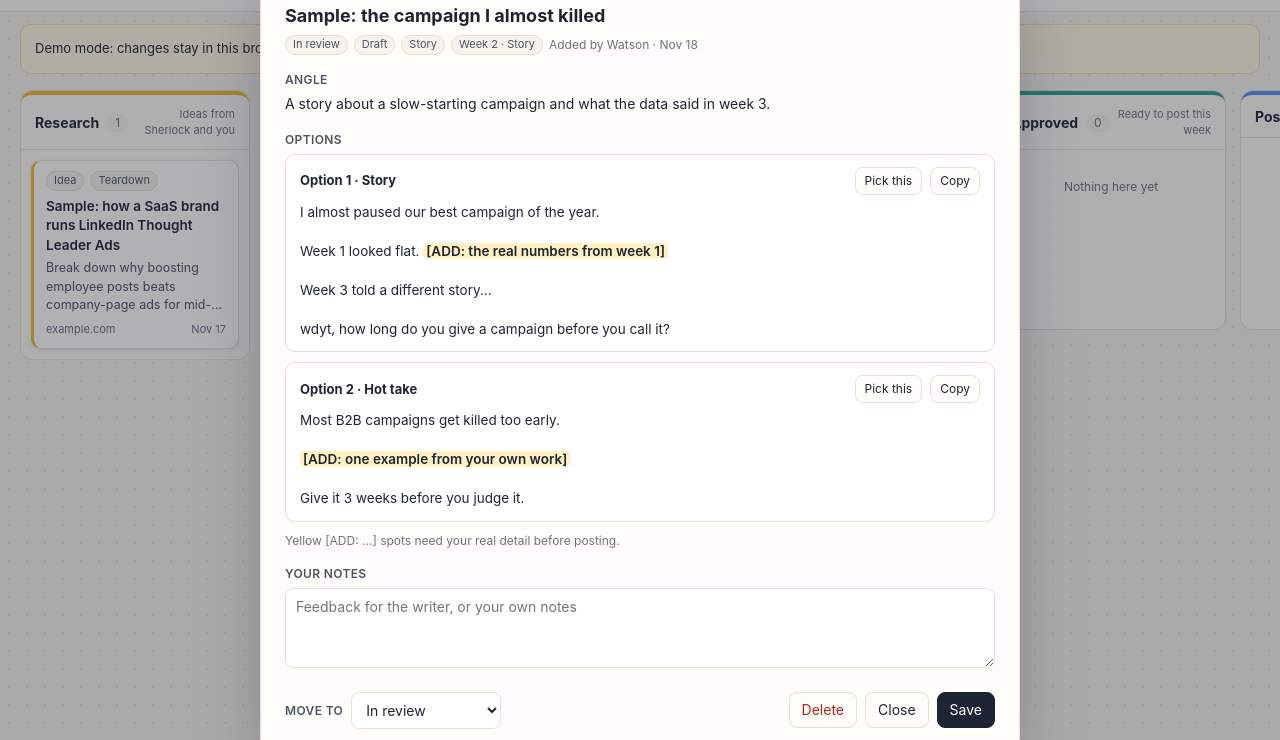
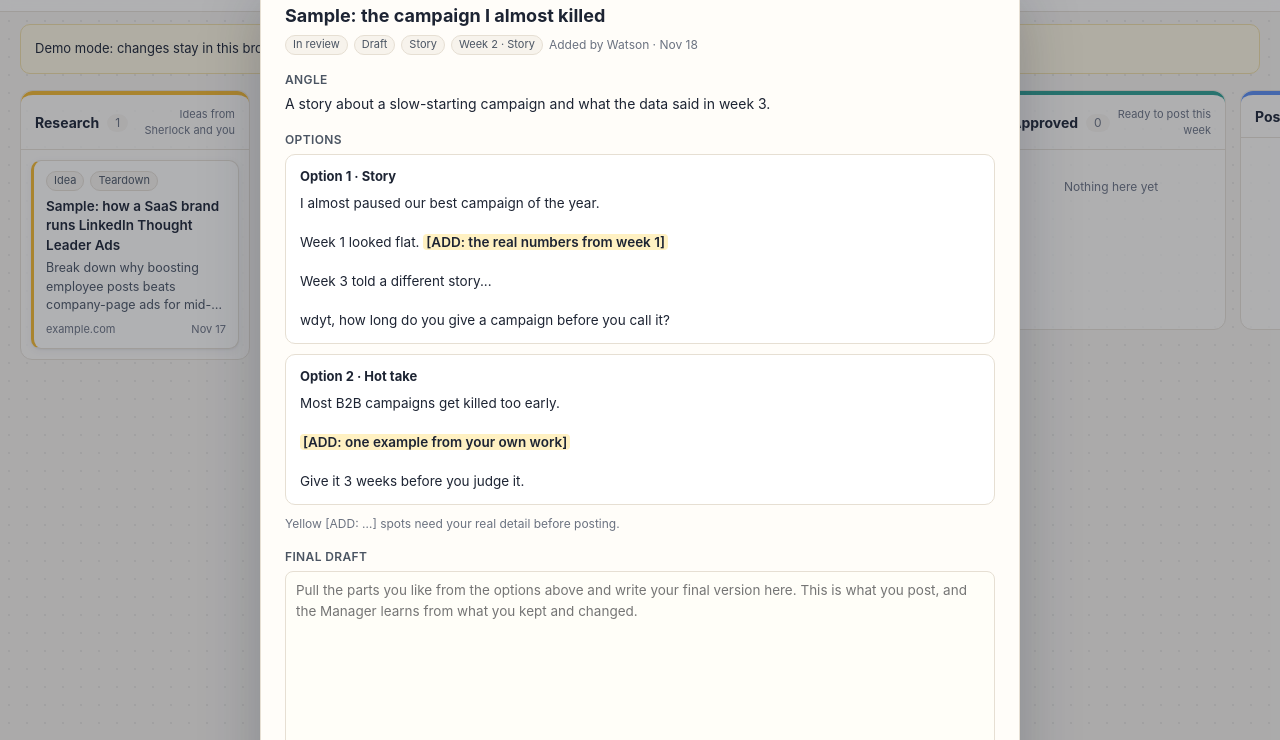
Before and after one commit to aneeqimtiaz-cyber/content-board-app, a plain HTML site: page index.html in a window 1280 px wide. Both pictures are taken after a click on the element 623 px from the left and 304 px from the top of the page. Shown: the part 60-800 px from the top of the page. Drawn offline with Linux system fonts and the light colour scheme; no server answers.

Commit message:
Final draft box instead of Pick/Copy
Co-Authored-By: Claude Opus 5.5 <noreply@anthropic.com>
Claude-Session: https://claude.ai/code/session_01GhzPyHgrFmxCseppGBgfXz

```diff
--- a/index.html
+++ b/index.html
@@ -97,6 +97,8 @@
     border: 1px solid var(--line); white-space: nowrap;
   }
   .tag.me { background: #eef3ff; border-color: #d6e0fb; }
+  .tag.final { background: #eef7f0; border-color: #cfe6d5; color: #2f6b3e; font-weight: 600; }
+  textarea.final { min-height: 280px; font-size: 13.5px; line-height: 1.5; background: #fffef8; }
   .tag.busy { background: #fff3e0; border-color: #f3d3a6; color: #8a4b00; }
   .tag.score { background: #eef7f0; border-color: #cfe6d5; color: #2f6b3e; }
   .tag.stale { background: #fdecea; border-color: #f5c6c1; color: #9b2c22; }
@@ -359,6 +361,7 @@
     tags.append(el("span", { class: "tag" }, c.kind === "draft" ? `Draft · ${c.options.length} options` : "Idea"));
     if (c.format) tags.append(el("span", { class: "tag" }, FORMAT_LABEL[c.format] || c.format));
     if (typeof c.score === "number") tags.append(el("span", { class: "tag score" }, `Score ${c.score}/10`));
+    if (c.final_draft && c.final_draft.trim()) tags.append(el("span", { class: "tag final" }, "Final draft ✓"));
     if (c.added_by === "me") tags.append(el("span", { class: "tag me" }, "Added by me"));
     if (c.claimed_by && c.claimed_at && (Date.now() - new Date(c.claimed_at)) < 2 * 3600e3) tags.append(el("span", { class: "tag busy" }, `${who(c.claimed_by)} is working on it`));
     if (c.needs_you) tags.append(el("span", { class: "tag stale" }, "Needs you"));
@@ -431,17 +434,22 @@
     if (c.options.length) {
       const wrap = el("div", {});
       c.options.forEach((o, i) => {
-        const picked = c.picked === i;
-        const copyBtn = el("button", { class: "small" }, "Copy");
-        copyBtn.addEventListener("click", () => copy(o.text, copyBtn));
-        const pickBtn = el("button", { class: "small" + (picked ? " primary" : "") }, picked ? "Picked" : "Pick this");
-        pickBtn.addEventListener("click", () => { mutate(`pick option ${i + 1}`, b => { const x = findCard(b, id); x.picked = i; stamp(x, `picked option ${i + 1}`); }).then(() => openCard(id)); });
-        wrap.append(el("div", { class: "option" + (picked ? " picked" : "") },
-          el("div", { class: "ohead" }, el("strong", {}, `Option ${i + 1}${o.label ? " · " + o.label : ""}`), el("span", { class: "spacer" }), pickBtn, copyBtn),
+        wrap.append(el("div", { class: "option" },
+          el("div", { class: "ohead" }, el("strong", {}, `Option ${i + 1}${o.label ? " · " + o.label : ""}`)),
           withAddHighlights(o.text || "")));
       });
       parts.push(section("Options", wrap));
       parts.push(el("div", { class: "note" }, "Yellow [ADD: …] spots need your real detail before posting."));
+    }
+    let finalBox = null;
+    if (c.options.length || c.final_draft) {
+      finalBox = el("textarea", { class: "final", placeholder: "Pull the parts you like from the options above and write your final version here. This is what you post, and the Manager learns from what you kept and changed." });
+      finalBox.value = c.final_draft || "";
+      const copyFinal = el("button", { class: "small" }, "Copy final draft");
+      copyFinal.addEventListener("click", () => copy(finalBox.value, copyFinal));
+      const fsec = section("Final draft", finalBox);
+      fsec.append(el("div", { class: "actions", style: "margin-top:8px" }, el("span", { class: "note", style: "margin:0" }, c.final_draft_at ? `Last saved ${shortDate(c.final_draft_at)}` : "Not saved yet"), el("span", { class: "spacer" }), copyFinal));
+      parts.push(fsec);
     }
     if (c.needs_you) parts.push(section("Needs you", el("p", {}, typeof c.needs_you === "string" ? c.needs_you : "The agents tried twice and couldn't finish this one.")));
     if (c.writer_notes) parts.push(section("Writer notes", el("p", {}, c.writer_notes)));
@@ -469,6 +477,7 @@
       mutate(label, b => {
         const x = findCard(b, id); if (!x) return;
         x.notes = notes.value;
+        if (finalBox && finalBox.value !== (x.final_draft || "")) { x.final_draft = finalBox.value; x.final_draft_at = new Date().toISOString(); stamp(x, "edited final draft"); }
         if (to === "parked" || x.column === "parked") x.park_reason = parkBox.value;
         if (to !== x.column) { x.column = to; if (to === "posted" && !x.posted_on) x.posted_on = new Date().toISOString().slice(0, 10); if ((to === "approved" || to === "posted") && !x.approved_on) x.approved_on = new Date().toISOString(); stamp(x, `moved to ${COL[to].name}`); }
         else stamp(x, "edited notes");
```
